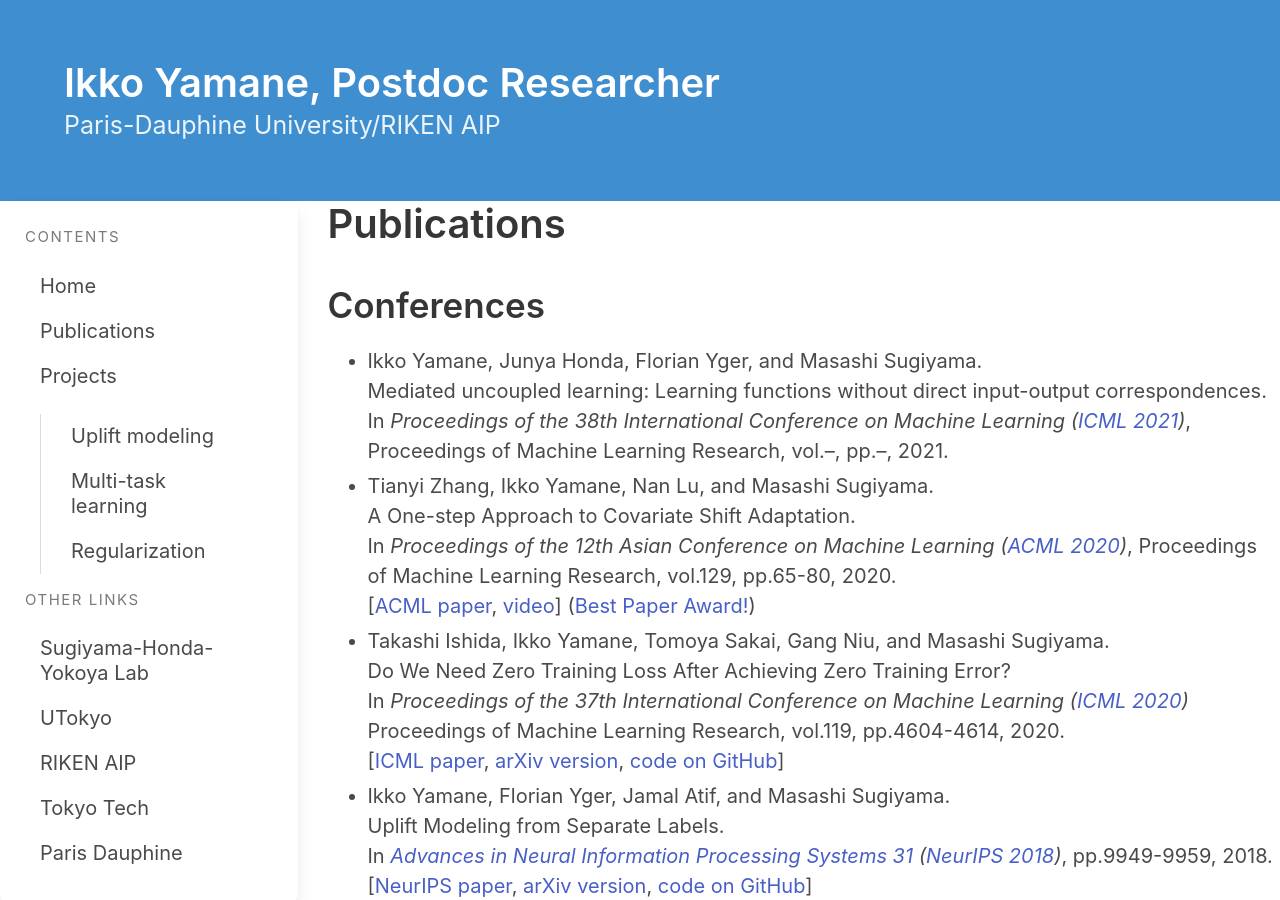
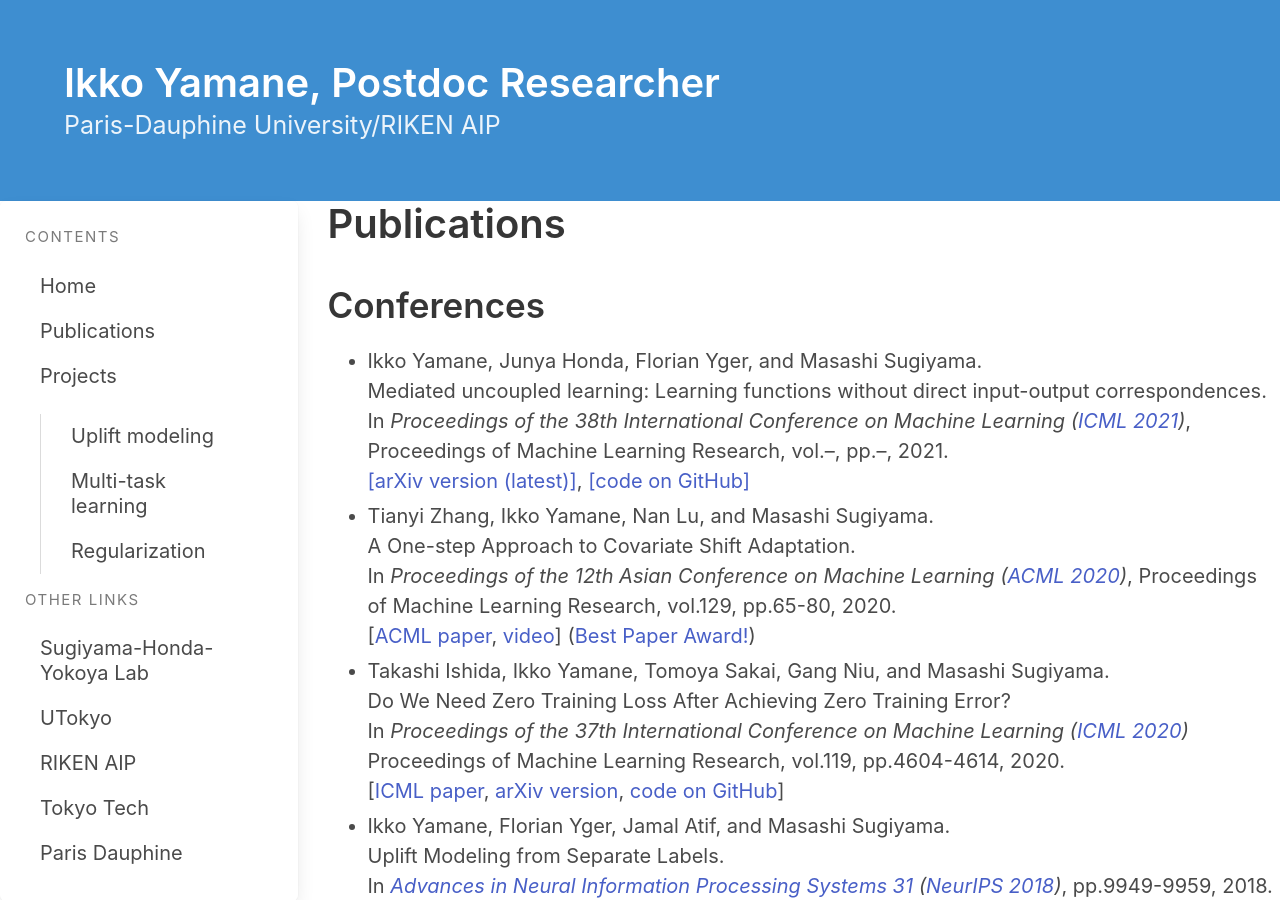
Before and after one commit to i-yamane/i-yamane.github.io, a Jekyll site: the page built from publications.md, in a window 1280 px wide and 900 px high. Built offline with Jekyll 4.4.1, drawn with Linux system fonts in a browser that asks for light colours; nearby versions of some CDN libraries.

Commit message:
Update publications.md

```diff
--- a/publications.md
+++ b/publications.md
@@ -14,7 +14,9 @@ subtitle: Paris-Dauphine University/RIKEN AIP
 - Ikko Yamane, Junya Honda, Florian Yger, and Masashi Sugiyama.<br />
 Mediated uncoupled learning: Learning functions without direct input-output correspondences.<br />
 In _Proceedings of the 38th International Conference on Machine Learning ([ICML 2021](https://icml.cc/Conferences/2021))_,
-Proceedings of Machine Learning Research, vol.--, pp.--, 2021.
+Proceedings of Machine Learning Research, vol.--, pp.--, 2021.<br />
+[[arXiv version (latest)]](https://arxiv.org/abs/2107.08135),
+[[code on GitHub]](https://github.com/i-yamane/mediated_uncoupled_learning)
 
 - Tianyi Zhang, Ikko Yamane, Nan Lu, and Masashi Sugiyama.<br />
 A One-step Approach to Covariate Shift Adaptation.<br />
```
